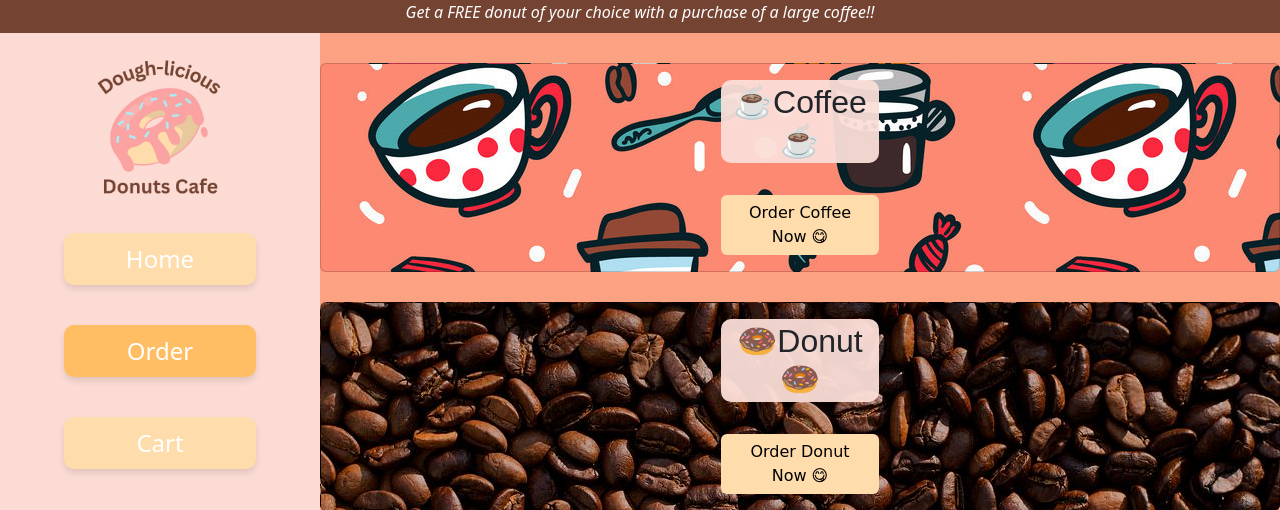
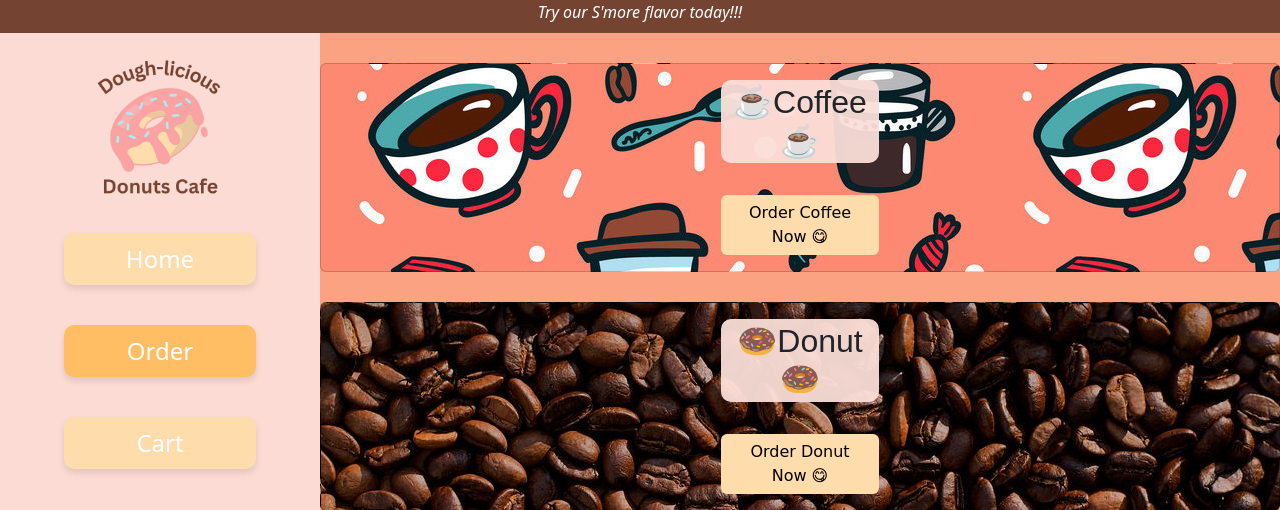
Before and after one commit to AdarshPuppala/Dough-licious-Cafe, a Django app: page /menu/ in a window 1280 px wide. Shown: the top 510 px of the page. Run offline with Django 4.2, Linux system fonts and the light colour scheme; data comes from the database, SQL or seed files in the repository.

Commit message:
changes into some file

```diff
--- a/static/js/checkout.js
+++ b/static/js/checkout.js
@@ -8,6 +8,7 @@ document.addEventListener("DOMContentLoaded", function() {
         cartItemsTable.innerHTML = ""; // Clear previous content. This prevents duplication
 
         const cartItems = JSON.parse(localStorage.getItem("cartItems")) || [];
+        console.log(cartItems);
         let totalItems = 0;
         let totalPriceValue = 0;
 
--- a/static/js/menu.js
+++ b/static/js/menu.js
@@ -35,6 +35,7 @@ document.addEventListener("DOMContentLoaded", function() {
 
             // Retrieve price data associated with the selected item
             const pricesData = cardBody.parentElement.dataset.prices.replace(/'/g, '"');
+
             const prices = JSON.parse(pricesData);
 
             const price = prices[selectedSize];
@@ -43,7 +44,6 @@ document.addEventListener("DOMContentLoaded", function() {
 
             // Check if the price is valid
             totalPrice = price * quantity;
-            console.log("Total Price:", totalPrice);
 
             // Check if the menu item is a latte
             let productType = "";
@@ -89,6 +89,7 @@ document.addEventListener("DOMContentLoaded", function() {
                 totalPrice: totalPrice
             };
 
+            console.log(item);
             // Add item to local storage
             addToCart(item);
 
--- a/store/templates/index.html
+++ b/store/templates/index.html
@@ -25,9 +25,7 @@
 
   <body>
     <div class="discount">
-      <h6>
-        Get a FREE donut of your choice with a purchase of a large coffee!!
-      </h6>
+      <h6>Try our S'more flavor today!!!</h6>
     </div>
     <main class="d-flex flex-row">
       <div
--- a/store/templates/menu.html
+++ b/store/templates/menu.html
@@ -24,9 +24,7 @@
   </head>
   <body>
     <div class="discount">
-      <h6>
-        Get a FREE donut of your choice with a purchase of a large coffee!!
-      </h6>
+      <h6>Try our S'more flavor today!!!</h6>
     </div>
     <main class="d-flex flex-row">
       <div
@@ -184,7 +182,7 @@
                         id="flavor-select"
                         class="form-select flavor-select"
                       >
-                        {% for flavor,flavor_name in macchiato_flavor_choices %}
+                        {% for flavor,flavor_name in macchiato_flavor_choices%}
                         <option value="{{ flavor }}">{{ flavor_name }}</option>
                         {% endfor %}
                       </select>
```
